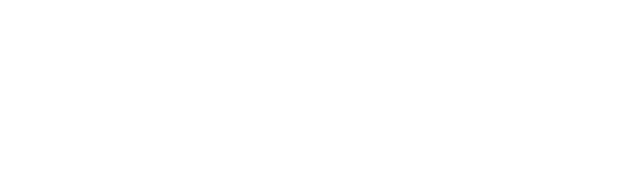
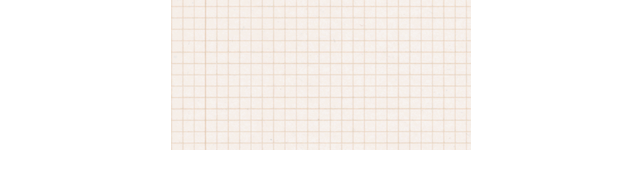
Before and after one commit to D1gger1/doodle-jump, a plain HTML site: page index.html in a window 1280 px wide. Shown: the whole page, without its empty margins (319-959 px from the left). Drawn offline with Linux system fonts and the light colour scheme.

Commit message:
Add bg image

```diff
--- a/css/style.css
+++ b/css/style.css
@@ -8,4 +8,6 @@ body{
     text-align: center;
 }
 
-#board{}
+#board{
+    background-image: url(../images/background.png);
+}
```
Also changed, not shown: images/background.png (added).
